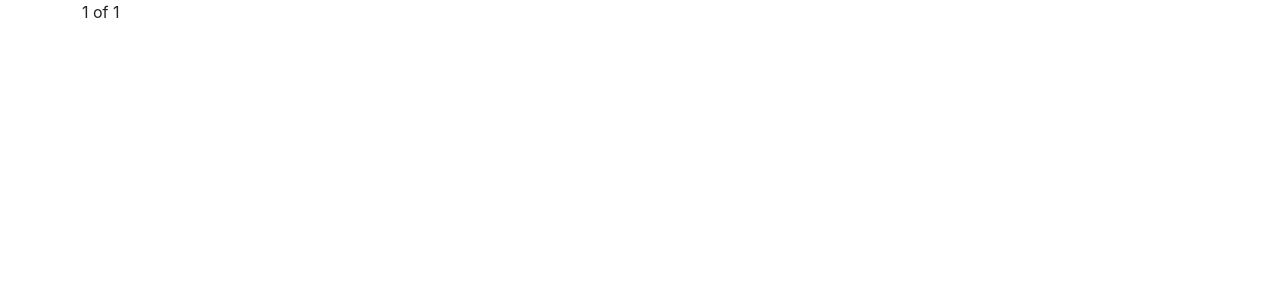
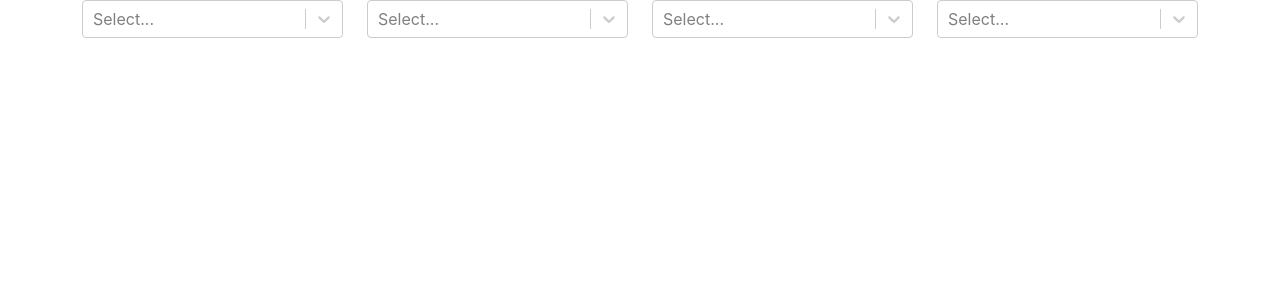
Before and after one commit to raquel-ucl/plot-explorer-react, a React (Create React App) app: page / in a window 1280 px wide. Shown: the top 300 px of the page. Built offline with nearby package versions, Linux system fonts and the light colour scheme; the HTML template or start-up script is replaced by a standard one.

Commit message:
Reinstated the 4 lists of dropdown options.

```diff
--- a/src/components/PlotExplorerRow.js
+++ b/src/components/PlotExplorerRow.js
@@ -5,7 +5,9 @@ import Row from 'react-bootstrap/Row';
 import Col from 'react-bootstrap/Col';
 import makeAnimated from 'react-select/animated';
 
-const variables = [
+
+
+const plotvars = [
   { value: 'snw', label: 'Surface Snow Amount' },
   { value: 'tasmax', label: 'Daily Maximum Near-Surface Air Temperature' },
   { value: 'rss', label: 'Net surface long wave flux' },
@@ -22,49 +24,50 @@ const variables = [
   { value: 'vas', label: 'Northward Near-Surface Wind ' },
   { value: 'prsn', label: 'Snowfall Flux' },
   { value: 'rls', label: 'Net surface long wave flux' }
+];
+
+
+const evalagainst = [
+  { value: 'HadUK-grid', label: 'HadUK-grid' },
+  { value: 'ECMWF-ERAINT', label: 'ECMWF-ERAINT' }
 ]
 
-// const evalagainst = [
-//   { value: 'HadUK-grid', label: 'HadUK-grid' },
-//   { value: 'ECMWF-ERAINT', label: 'ECMWF-ERAINT' }
-// ]
-//
-// const regmodels = [
-//   { value: 'ALADIN63', label: 'ALADIN63' },
-//   { value: 'COSMO-crCLIM-v1-1', label: 'COSMO-crCLIM-v1-1' },
-//   { value: 'WRF381P', label: 'WRF381P' },
-//   { value: 'REMO2015', label: 'REMO2015' },
-//   { value: 'RCA4', label: 'RCA4' },
-//   { value: 'RACMO22E', label: 'RACMO22E' },
-//   { value: 'HIRHAM5', label: 'HIRHAM5' },
-//   { value: 'HadREM3-GA7-05', label: 'HadREM3-GA7-05' },
-//   { value: 'RegCM4-6', label: 'RegCM4-6' },
-//   { value: 'CCLM4-8-17', label: 'CCLM4-8-17' }
-// ]
-//
-// const timeperiods = [
-//   { value: 'Jan', label: 'January' },
-//   { value: 'Feb', label: 'February' },
-//   { value: 'Mar', label: 'March' },
-//   { value: 'Apr', label: 'April' },
-//   { value: 'May', label: 'May' },
-//   { value: 'Jun', label: 'June' },
-//   { value: 'Jul', label: 'July' },
-//   { value: 'Aug', label: 'August' },
-//   { value: 'Sep', label: 'September' },
-//   { value: 'Oct', label: 'October' },
-//   { value: 'Nov', label: 'November' },
-//   { value: 'Dec', label: 'December' },
-//   { value: 'DJF', label: 'DJF' },
-//   { value: 'MAM', label: 'MAM' },
-//   { value: 'JJA', label: 'JJA' },
-//   { value: 'SON', label: 'SON' }
-// ]
+const regmodels = [
+  { value: 'ALADIN63', label: 'ALADIN63' },
+  { value: 'COSMO-crCLIM-v1-1', label: 'COSMO-crCLIM-v1-1' },
+  { value: 'WRF381P', label: 'WRF381P' },
+  { value: 'REMO2015', label: 'REMO2015' },
+  { value: 'RCA4', label: 'RCA4' },
+  { value: 'RACMO22E', label: 'RACMO22E' },
+  { value: 'HIRHAM5', label: 'HIRHAM5' },
+  { value: 'HadREM3-GA7-05', label: 'HadREM3-GA7-05' },
+  { value: 'RegCM4-6', label: 'RegCM4-6' },
+  { value: 'CCLM4-8-17', label: 'CCLM4-8-17' }
+]
+
+const timeperiods = [
+  { value: 'Jan', label: 'January' },
+  { value: 'Feb', label: 'February' },
+  { value: 'Mar', label: 'March' },
+  { value: 'Apr', label: 'April' },
+  { value: 'May', label: 'May' },
+  { value: 'Jun', label: 'June' },
+  { value: 'Jul', label: 'July' },
+  { value: 'Aug', label: 'August' },
+  { value: 'Sep', label: 'September' },
+  { value: 'Oct', label: 'October' },
+  { value: 'Nov', label: 'November' },
+  { value: 'Dec', label: 'December' },
+  { value: 'DJF', label: 'DJF' },
+  { value: 'MAM', label: 'MAM' },
+  { value: 'JJA', label: 'JJA' },
+  { value: 'SON', label: 'SON' }
+]
 
 
 export default function PlotExplorerRow({data}){
 
-  const [variables, setVariable] = useState({})
+  // const [plotvars, setPlotVar] = useState({})
   // const [evalagainst, setEvalAgainst] = useState({})
   // const [regmodels, setRegModel] = useState({})
   // const [timeperiods, setTimePeriod] = useState({})
@@ -73,40 +76,35 @@ export default function PlotExplorerRow({data}){
   return(
     <Container>
       <Row>
-        <Col> 1 of 1 </Col>
+        <Col>
+          <Select
+            options={plotvars}
+            // onChange={setPlotVar}
+            placeHolder="Select variable"
+            />
+        </Col>
+        <Col>
+          <Select
+            options={evalagainst}
+            // onChange={setPlotVar}
+            placeHolder="Select variable"
+            />
+        </Col>
+        <Col>
+          <Select
+            options={regmodels}
+            // onChange={setPlotVar}
+            placeHolder="Select variable"
+            />
+        </Col>
+        <Col>
+          <Select
+            options={timeperiods}
+            // onChange={setPlotVar}
+            placeHolder="Select variable"
+            />
+        </Col>
       </Row>
     </Container>
-    // <Container>
-    //   <Row>
-    //     <Col>
-    //       <Select
-    //         options={variables}
-    //         onChange={setVariable}
-    //         placeHolder="Select variable"
-    //         />
-    //     </Col>
-    //     <Col>
-    //       <Select
-    //         options={evalagainst}
-    //         onChange={setEvalAgainst}
-    //         placeHolder="Evaluate against"
-    //         />
-    //     </Col>
-    //     <Col>
-    //       <Select
-    //         options={regmodels}
-    //         onChange={setRegModel}
-    //         placeHolder="Select regional model"
-    //         />
-    //     </Col>
-    //     <Col>
-    //       <Select
-    //         options={timeperiods}
-    //         onChange={setTimePeriod}
-    //         placeHolder="Select time period"
-    //         />
-    //     </Col>
-    //   </Row>
-    // </Container>
   )
 }
```
